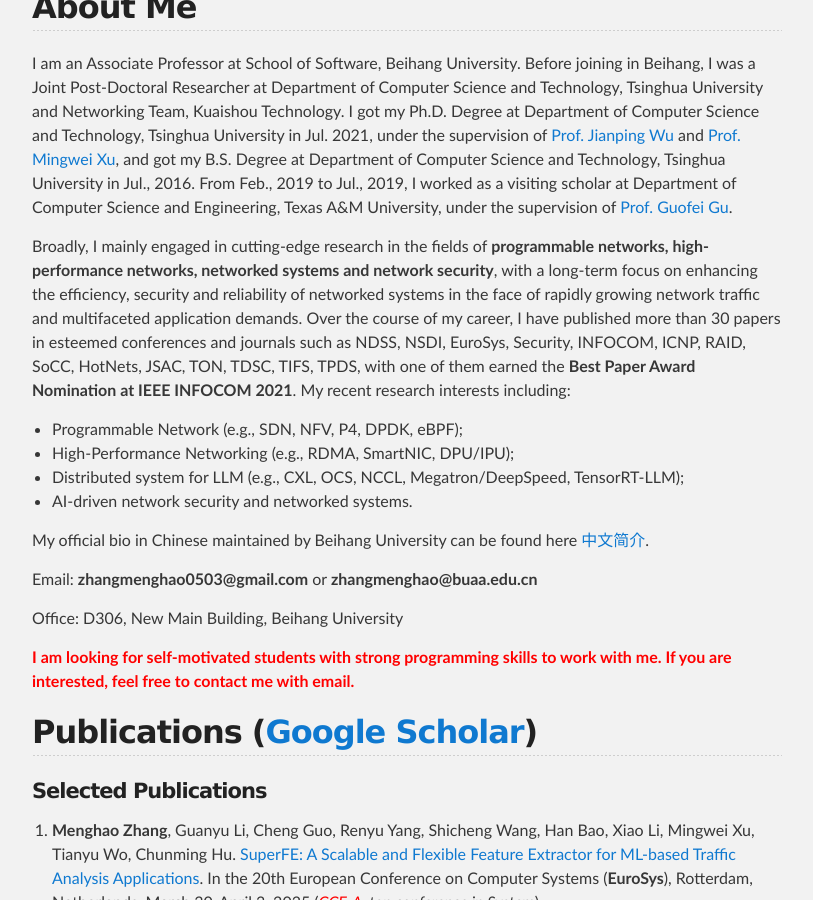
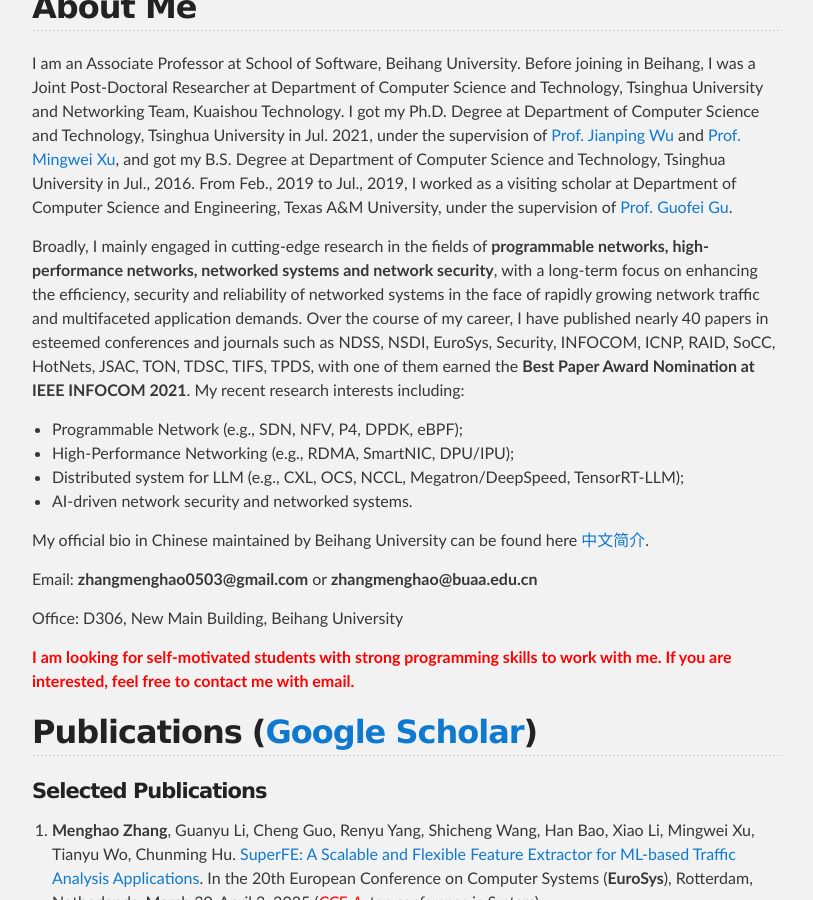
Before and after one commit to zhangmenghao/zhangmenghao.github.io, a Jekyll site: the page built from index.md, in a window 1280 px wide and 900 px high, scrolled down 333 px. Shown: the whole window, without its empty margins (233-1046 px from the left). Built offline with Jekyll 4.4.1, drawn with Linux system fonts in a browser that asks for light colours.

Commit message:
Update bio

```diff
--- a/index.md
+++ b/index.md
@@ -15,7 +15,7 @@
 From Feb., 2019 to Jul., 2019, I worked as a visiting scholar at Department of Computer Science and Engineering, Texas A&M University, under the supervision of [Prof. Guofei Gu](http://faculty.cs.tamu.edu/guofei/).
 
 Broadly, I mainly engaged in cutting-edge research in the fields of __programmable networks, high-performance networks, networked systems and network security__, with a long-term focus on enhancing the efficiency, security and reliability of networked systems in the face of rapidly growing network traffic and multifaceted application demands.
-Over the course of my career, I have published more than 30 papers in esteemed conferences and journals such as NDSS, NSDI, EuroSys, Security, INFOCOM, ICNP, RAID, SoCC, HotNets, JSAC, TON, TDSC, TIFS, TPDS, with one of them earned the __Best Paper Award Nomination at IEEE INFOCOM 2021__. My recent research interests including:
+Over the course of my career, I have published nearly 40 papers in esteemed conferences and journals such as NDSS, NSDI, EuroSys, Security, INFOCOM, ICNP, RAID, SoCC, HotNets, JSAC, TON, TDSC, TIFS, TPDS, with one of them earned the __Best Paper Award Nomination at IEEE INFOCOM 2021__. My recent research interests including:
 * Programmable Network (e.g., SDN, NFV, P4, DPDK, eBPF);
 * High-Performance Networking (e.g., RDMA, SmartNIC, DPU/IPU);
 * Distributed system for LLM (e.g., CXL, OCS, NCCL, Megatron/DeepSpeed, TensorRT-LLM);
```
